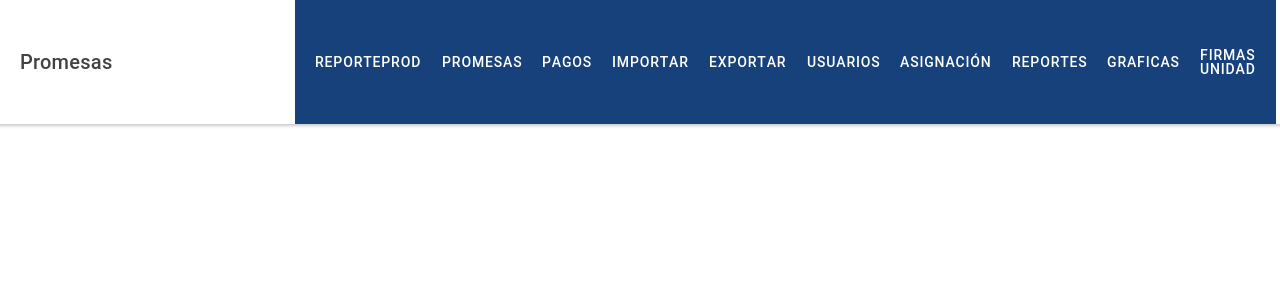
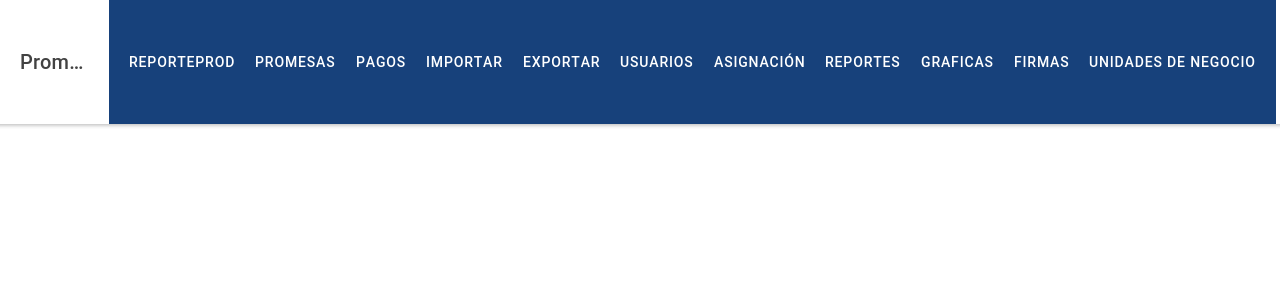
Before and after one commit to LeonardoTelis/acsystemLeo, a React (Create React App) app: page /Exportar in a window 1280 px wide. Shown: the top 300 px of the page. Built offline with nearby package versions, Linux system fonts and the light colour scheme.

Commit message:
agregando unidades de negocio

```diff
--- a/src/App.tsx
+++ b/src/App.tsx
@@ -30,7 +30,8 @@ import Usuarios from "./pages/Usuarios";
 import Asignacion from "./pages/Asignacion";
 import Reportes from "./pages/Reportes";
 import Graficas from "./pages/Graficas";
-import Firmas_unid from "./pages/Firmas_unid";
+import Firmas from "./pages/Firmas";
+import Unidades_neg from "./pages/Unidades_neg";
 
 setupIonicReact();
 
@@ -57,7 +58,8 @@ const App: React.FC = () => (
         <Route path="/Asignacion" component={Asignacion} exact={true} />
         <Route path="/Reportes" component={Reportes} exact={true} />
         <Route path="/Graficas" component={Graficas} exact={true} />
-        <Route path="/Firmas_unid" component={Firmas_unid} exact={true} />
+        <Route path="/Firmas" component={Firmas} exact={true} />
+        <Route path="/Unidades_negs" component={Unidades_neg} exact={true} />
         {/* <Route exact path="/" render={() => <Redirect to="/ReporteProd" />} /> */}
       </IonRouterOutlet>
     </IonReactRouter>
--- a/src/components/NavButtons.tsx
+++ b/src/components/NavButtons.tsx
@@ -28,7 +28,8 @@ import "./navbar.css";
                 <IonButton routerLink={"/Asignacion"}>Asignación</IonButton>
                 <IonButton routerLink={"/Reportes"}>Reportes</IonButton>
                 <IonButton routerLink={"/Graficas"}>Graficas</IonButton>
-                <IonButton routerLink={"/Firmas_unid"}>Firmas <br/> Unidad</IonButton>
+                <IonButton routerLink={"/Firmas"}>Firmas</IonButton>
+                <IonButton routerLink={"/Unidades_neg"}>Unidades de Negocio</IonButton>
 
 
                 </>
--- a/src/pages/Firmas_unid.tsx
+++ /dev/null
@@ -1,22 +0,0 @@
-import React from "react";
-import { NavButtons } from '../components/NavButtons';
-import { IonButton, IonButtons, IonContent, IonHeader, IonPage, IonTitle, IonToolbar } from "@ionic/react";
-
-const Firmas_unid: React.FC = () => {
-    return (
-<IonPage>
-    <IonHeader>
-        <IonToolbar>
-            <IonTitle>Firmas Unidad</IonTitle>
-            <IonButtons slot="end">
-            <NavButtons/>
-            </IonButtons>
-        </IonToolbar>
-    </IonHeader>
-    <IonContent fullscreen>
-    </IonContent>
-</IonPage>
-    );
-};
-
-export default Firmas_unid;
```
